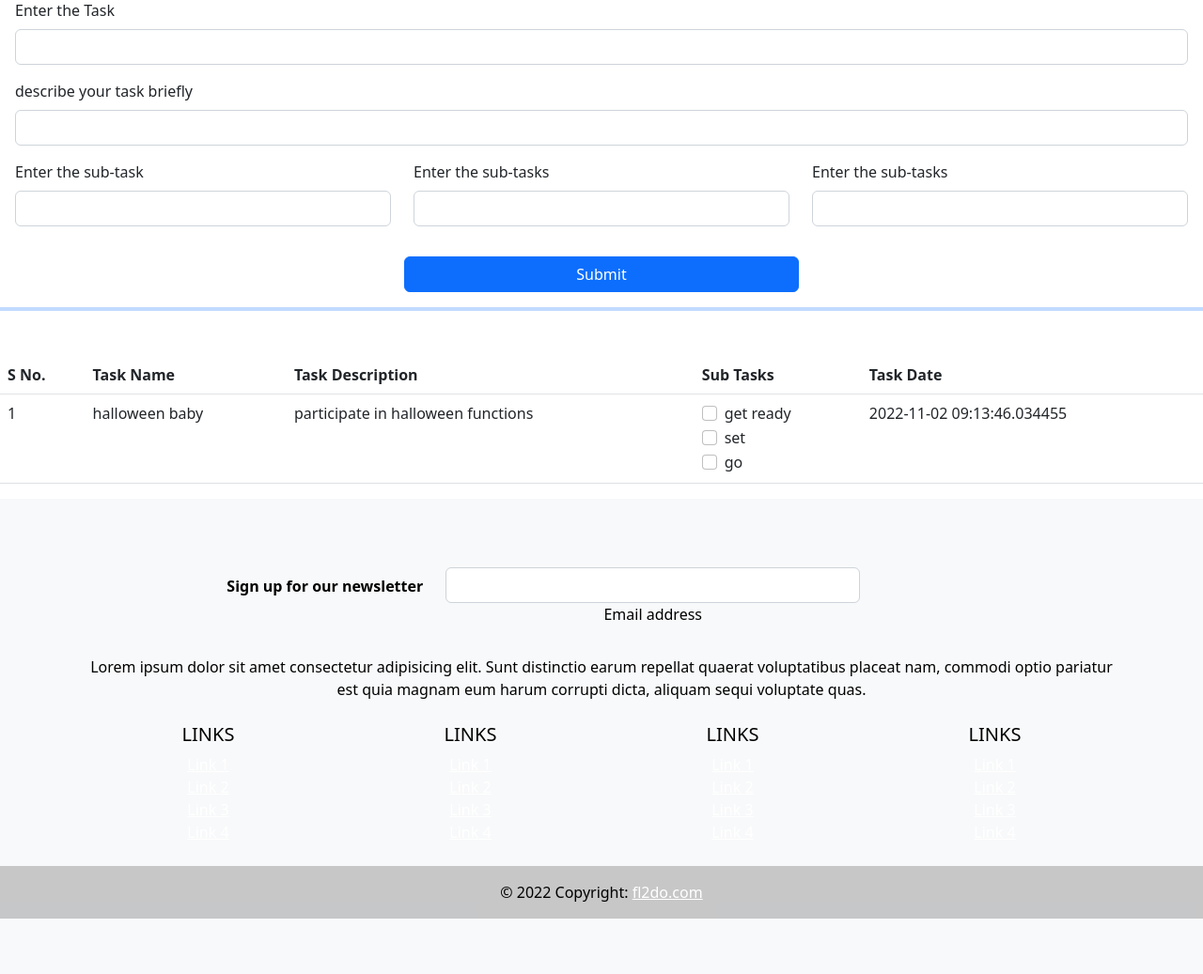
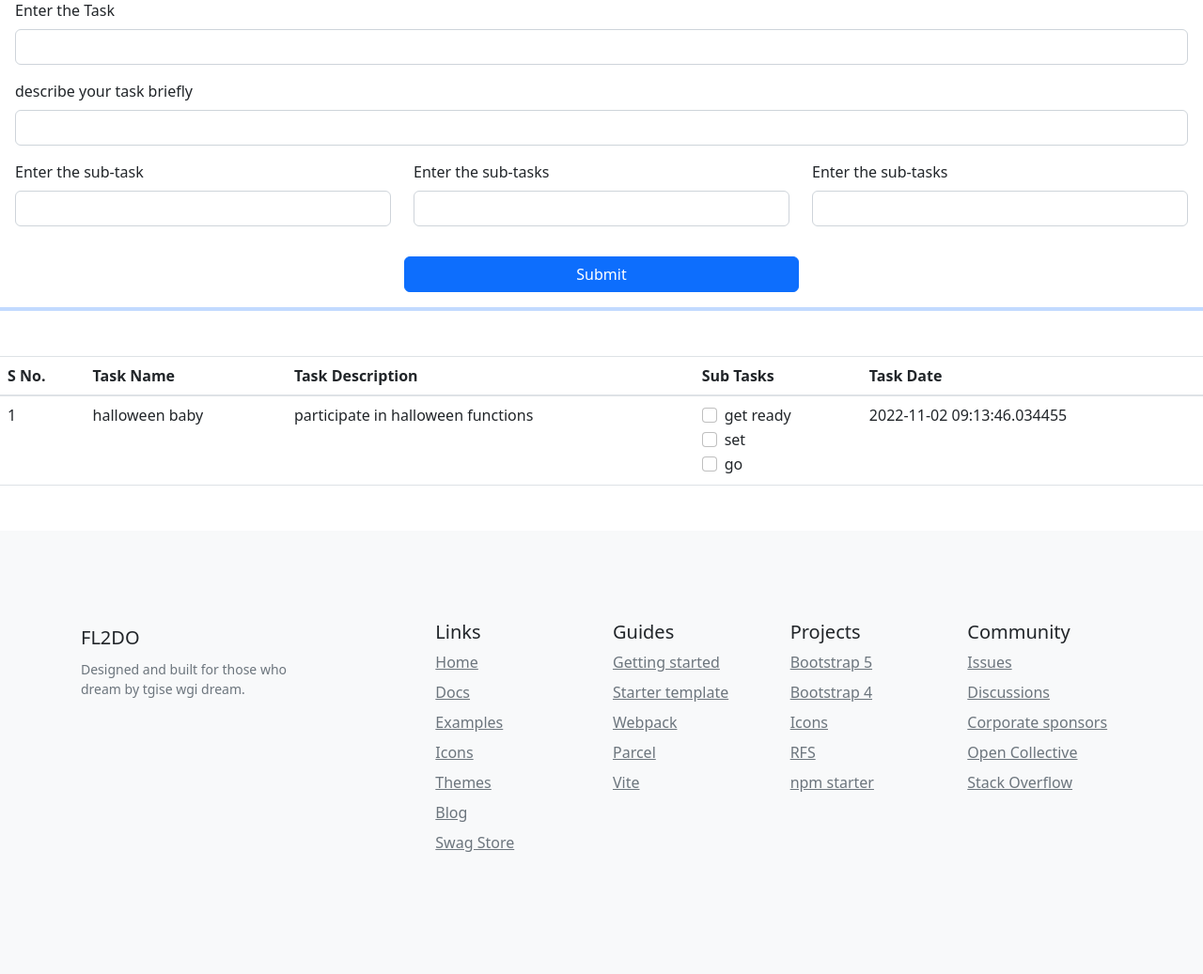
Before and after one commit to Vishakh2012/fl2do, a Flask app: page / in a window 1280 px wide. Shown: the part 57-1094 px from the top of the page at 94% size. Before the commit the page ends 1035 px from the top, so only its background shows below. Run offline with Flask 3, Linux system fonts and the light colour scheme; some libraries are stand-ins or nearby versions.

Commit message:
added footer

```diff
--- a/templates/base.html
+++ b/templates/base.html
@@ -1,18 +1,28 @@
 <!DOCTYPE html>
 <html lang="en">
+
 <head>
     {% block head %}
     <meta charset="UTF-8">
     <meta http-equiv="X-UA-Compatible" content="IE=edge">
     <meta name="viewport" content="width=device-width, initial-scale=1.0">
     <title>{% block title %} {% endblock title %}</title>
+    <!-- icons for the footer -->
+    <link rel="stylesheet" href="https://cdnjs.cloudflare.com/ajax/libs/twitter-bootstrap/4.1.3/css/bootstrap.min.css">
+    <link rel="stylesheet" href="https://cdnjs.cloudflare.com/ajax/libs/ionicons/2.0.1/css/ionicons.min.css">
+    <link rel="stylesheet" href="assets/css/style.css">
     <!-- CSS only -->
-<link href="https://cdn.jsdelivr.net/npm/bootstrap@5.2.2/dist/css/bootstrap.min.css" rel="stylesheet" integrity="sha384-Zenh87qX5JnK2Jl0vWa8Ck2rdkQ2Bzep5IDxbcnCeuOxjzrPF/et3URy9Bv1WTRi" crossorigin="anonymous">
+    <link rel="stylesheet" integrity="sha256-NAxhqDvtY0l4xn+YVa6WjAcmd94NNfttjNsDmNatFVc=" crossorigin="anonymous" />
+    <link href="https://cdn.jsdelivr.net/npm/bootstrap@5.2.2/dist/css/bootstrap.min.css" rel="stylesheet"
+        integrity="sha384-Zenh87qX5JnK2Jl0vWa8Ck2rdkQ2Bzep5IDxbcnCeuOxjzrPF/et3URy9Bv1WTRi" crossorigin="anonymous">
     <!-- JavaScript Bundle with Popper -->
-<script src="https://cdn.jsdelivr.net/npm/bootstrap@5.2.2/dist/js/bootstrap.bundle.min.js" integrity="sha384-OERcA2EqjJCMA+/3y+gxIOqMEjwtxJY7qPCqsdltbNJuaOe923+mo//f6V8Qbsw3" crossorigin="anonymous"></script>
+    <script src="https://cdn.jsdelivr.net/npm/bootstrap@5.2.2/dist/js/bootstrap.bundle.min.js"
+        integrity="sha384-OERcA2EqjJCMA+/3y+gxIOqMEjwtxJY7qPCqsdltbNJuaOe923+mo//f6V8Qbsw3"
+        crossorigin="anonymous"></script>
     <script src="static/index.js"></script>
     {% endblock head %}
 </head>
+
 <body>
     <!-- navbar -->
     <div id="nav-bar">
@@ -20,7 +30,9 @@
         <nav class="navbar navbar-expand-lg bg-light">
             <div class="container-fluid">
                 <a class="navbar-brand" href="#">fl2do</a>
-          <button class="navbar-toggler" type="button" data-bs-toggle="collapse" data-bs-target="#navbarSupportedContent" aria-controls="navbarSupportedContent" aria-expanded="false" aria-label="Toggle navigation">
+                <button class="navbar-toggler" type="button" data-bs-toggle="collapse"
+                    data-bs-target="#navbarSupportedContent" aria-controls="navbarSupportedContent"
+                    aria-expanded="false" aria-label="Toggle navigation">
                     <span class="navbar-toggler-icon"></span>
                 </button>
                 <div class="collapse navbar-collapse" id="navbarSupportedContent">
@@ -32,7 +44,8 @@
                             <a class="nav-link" href="#">Blog</a>
                         </li>
                         <li class="nav-item dropdown">
-                <a class="nav-link dropdown-toggle" href="#" role="button" data-bs-toggle="dropdown" aria-expanded="false">
+                            <a class="nav-link dropdown-toggle" href="#" role="button" data-bs-toggle="dropdown"
+                                aria-expanded="false">
                                 About Us
                             </a>
                             <ul class="dropdown-menu">
@@ -42,7 +55,8 @@
                         </li>
                     </ul>
                     <form class="d-flex" role="search">
-              <input class="form-control me-2 fw-semibold" type="search" placeholder="Search" aria-label="Search">
+                        <input class="form-control me-2 fw-semibold" type="search" placeholder="Search"
+                            aria-label="Search">
                         <button class="btn btn-outline-primary" type="submit">Search</button>
                     </form>
                 </div>
@@ -55,195 +69,67 @@
         {% block content %}
         {% endblock content %}
     </div>
-   <!-- footer -->
-
-       <!-- Footer -->
-   <footer class="bg-light text-center text-black">
     {% block footer %}
-    <!-- Grid container -->
-    <div class="container p-4">
-      <!-- Section: Social media -->
-      <section class="mb-4">
-        <!-- Facebook -->
-        <a class="btn btn-outline-light btn-floating m-1" href="#!" role="button"
-          ><i class="fab fa-facebook-f"></i
-        ></a>
-
-        <!-- Twitter -->
-        <a class="btn btn-outline-light btn-floating m-1" href="#!" role="button"
-          ><i class="fab fa-twitter"></i
-        ></a>
-
-        <!-- Google -->
-        <a class="btn btn-outline-light btn-floating m-1" href="#!" role="button"
-          ><i class="fab fa-google"></i
-        ></a>
-
-        <!-- Instagram -->
-        <a class="btn btn-outline-light btn-floating m-1" href="#!" role="button"
-          ><i class="fab fa-instagram"></i
-        ></a>
-
-        <!-- Linkedin -->
-        <a class="btn btn-outline-light btn-floating m-1" href="#!" role="button"
-          ><i class="fab fa-linkedin-in"></i
-        ></a>
-
-        <!-- Github -->
-        <a class="btn btn-outline-light btn-floating m-1" href="#!" role="button"
-          ><i class="fab fa-github"></i
-        ></a>
-      </section>
-      <!-- Section: Social media -->
-
-      <!-- Section: Form -->
-      <section class="">
-        <form action="">
-          <!--Grid row-->
-          <div class="row d-flex justify-content-center">
-            <!--Grid column-->
-            <div class="col-auto">
-              <p class="pt-2">
-                <strong>Sign up for our newsletter</strong>
-              </p>
+    <footer class="bd-footer py-4 py-md-5 mt-5 bg-light">
+        <div class="container py-4 py-md-5 px-4 px-md-3">
+            <div class="row">
+                <div class="col-lg-3 mb-3">
+                    <a class="d-inline-flex align-items-center mb-2 link-dark text-decoration-none" href="/"
+                        aria-label="FL2DO">
+                        <svg                                                                                                                                                                                            id="e9GwIjMqnNE1" xmlns="http://www.w3.org/2000/svg" xmlns:xlink="http://www.w3.org/1999/xlink" viewBox="0 0 300 300" shape-rendering="geometricPrecision" text-rendering="geometricPrecision"><g transform="translate(70.178775 13.122861)"><path d="M61.278052,119.246862c17.359916-43.853183,63.697138-141.838068,53.062001-61.049829-.074467.565678-53.062001-27.900342-53.062001,61.049829Z" stroke="#3f5787" stroke-width="0.6"/><path d="M61.848612,126.664131c-1.141119,41.650818,54.08193-20.527112,54.203119-19.96957c8.634575,39.72412-45.010455,15.892634-54.203119,19.96957Z" transform="translate(.000002 0.000001)" stroke="#3f5787" stroke-width="0.6"/><path style="mix-blend-mode:darken" d="M61.278052,214.530238v-95.283376c33.493502,94.914861-52.50004,63.218219,0,95.283376Z" transform="translate(0 0.000002)" paint-order="stroke fill markers" stroke="#3f5787" stroke-width="0.6"/><path d="M241.004184,58.197033l-3.423355,134.651959-61.04983,4.564473c55.451871,26.298225,86.50361-45.129588,64.473185-139.216432Z" transform="translate(-165.655056 16.44436)" stroke="#3f5787" stroke-width="0.6"/></g></svg>
+                        <span class="fs-5">FL2DO</span>
+                    </a>
+                    <ul class="list-unstyled small text-muted">
+                        <li class="mb-2">Designed and built for those who dream by tgise wgi dream.</li>
+                    </ul>
                 </div>
-            <!--Grid column-->
-
-            <!--Grid column-->
-            <div class="col-md-5 col-12">
-              <!-- Email input -->
-              <div class="form-outline form-white mb-4">
-                <input type="email" id="form5Example21" class="form-control" />
-                <label class="form-label" for="form5Example21">Email address</label>
+                <div class="col-6 col-lg-2 offset-lg-1 mb-3">
+                    <h5>Links</h5>
+                    <ul class="list-unstyled">
+                        <li class="mb-2"><a class="link-secondary" href="/">Home</a></li>
+                        <li class="mb-2"><a class="link-secondary" href="/docs/5.2/">Docs</a></li>
+                        <li class="mb-2"><a class="link-secondary" href="/docs/5.2/examples/">Examples</a></li>
+                        <li class="mb-2"><a class="link-secondary" href="https://icons.getbootstrap.com/">Icons</a></li>
+                        <li class="mb-2"><a class="link-secondary" href="https://themes.getbootstrap.com/">Themes</a></li>
+                        <li class="mb-2"><a class="link-secondary" href="https://blog.getbootstrap.com/">Blog</a></li>
+                        <li class="mb-2"><a class="link-secondary" href="https://cottonbureau.com/people/bootstrap">Swag Store</a></li>
+                    </ul>
+                </div>
+                <div class="col-6 col-lg-2 mb-3">
+                    <h5>Guides</h5>
+                    <ul class="list-unstyled">
+                        <li class="mb-2"><a class="link-secondary" href="/docs/5.2/getting-started/">Getting started</a></li>
+                        <li class="mb-2"><a class="link-secondary" href="/docs/5.2/examples/starter-template/">Starter template</a></li>
+                        <li class="mb-2"><a class="link-secondary" href="/docs/5.2/getting-started/webpack/">Webpack</a></li>
+                        <li class="mb-2"><a class="link-secondary" href="/docs/5.2/getting-started/parcel/">Parcel</a></li>
+                        <li class="mb-2"><a class="link-secondary" href="/docs/5.2/getting-started/vite/">Vite</a></li>
+                    </ul>
+                </div>
+                <div class="col-6 col-lg-2 mb-3">
+                    <h5>Projects</h5>
+                    <ul class="list-unstyled">
+                        <li class="mb-2"><a class="link-secondary" href="https://github.com/twbs/bootstrap">Bootstrap 5</a></li>
+                        <li class="mb-2"><a class="link-secondary" href="https://github.com/twbs/bootstrap/tree/v4-dev">Bootstrap 4</a></li>
+                        <li class="mb-2"><a class="link-secondary" href="https://github.com/twbs/icons">Icons</a></li>
+                        <li class="mb-2"><a class="link-secondary" href="https://github.com/twbs/rfs">RFS</a></li>
+                        <li class="mb-2"><a class="link-secondary" href="https://github.com/twbs/bootstrap-npm-starter">npm starter</a></li>
+                    </ul>
+                </div>
+                <div class="col-6 col-lg-2 mb-3">
+                    <h5>Community</h5>
+                    <ul class="list-unstyled">
+                        <li class="mb-2"><a class="link-secondary" href="https://github.com/twbs/bootstrap/issues">Issues</a></li>
+                        <li class="mb-2"><a class="link-secondary" href="https://github.com/twbs/bootstrap/discussions">Discussions</a></li>
+                        <li class="mb-2"><a class="link-secondary" href="https://github.com/sponsors/twbs">Corporate sponsors</a></li>
+                        <li class="mb-2"><a class="link-secondary" href="https://opencollective.com/bootstrap">Open Collective</a></li>
+                        <li class="mb-2"><a class="link-secondary" href="https://stackoverflow.com/questions/tagged/bootstrap-5">Stack
+                                Overflow</a></li>
+                    </ul>
                 </div>
             </div>
-            <!--Grid column-->
+        </div>
+    </footer>
+    {% endblock footer %}
+</body>
 
-            <!--Grid column-->
-            <div class="col-auto">
-              <!-- Submit button -->
-              <button type="submit" class="btn btn-outline-light mb-4">
-                Subscribe
-              </button>
-            </div>
-            <!--Grid column-->
-          </div>
-          <!--Grid row-->
-        </form>
-      </section>
-      <!-- Section: Form -->
-
-      <!-- Section: Text -->
-      <section class="mb-4">
-        <p>
-          Lorem ipsum dolor sit amet consectetur adipisicing elit. Sunt distinctio earum
-          repellat quaerat voluptatibus placeat nam, commodi optio pariatur est quia magnam
-          eum harum corrupti dicta, aliquam sequi voluptate quas.
-        </p>
-      </section>
-      <!-- Section: Text -->
-
-      <!-- Section: Links -->
-      <section class="">
-        <!--Grid row-->
-        <div class="row">
-          <!--Grid column-->
-          <div class="col-lg-3 col-md-6 mb-4 mb-md-0">
-            <h5 class="text-uppercase">Links</h5>
-
-            <ul class="list-unstyled mb-0">
-              <li>
-                <a href="#!" class="text-white">Link 1</a>
-              </li>
-              <li>
-                <a href="#!" class="text-white">Link 2</a>
-              </li>
-              <li>
-                <a href="#!" class="text-white">Link 3</a>
-              </li>
-              <li>
-                <a href="#!" class="text-white">Link 4</a>
-              </li>
-            </ul>
-          </div>
-          <!--Grid column-->
-
-          <!--Grid column-->
-          <div class="col-lg-3 col-md-6 mb-4 mb-md-0">
-            <h5 class="text-uppercase">Links</h5>
-
-            <ul class="list-unstyled mb-0">
-              <li>
-                <a href="#!" class="text-white">Link 1</a>
-              </li>
-              <li>
-                <a href="#!" class="text-white">Link 2</a>
-              </li>
-              <li>
-                <a href="#!" class="text-white">Link 3</a>
-              </li>
-              <li>
-                <a href="#!" class="text-white">Link 4</a>
-              </li>
-            </ul>
-          </div>
-          <!--Grid column-->
-
-          <!--Grid column-->
-          <div class="col-lg-3 col-md-6 mb-4 mb-md-0">
-            <h5 class="text-uppercase">Links</h5>
-
-            <ul class="list-unstyled mb-0">
-              <li>
-                <a href="#!" class="text-white">Link 1</a>
-              </li>
-              <li>
-                <a href="#!" class="text-white">Link 2</a>
-              </li>
-              <li>
-                <a href="#!" class="text-white">Link 3</a>
-              </li>
-              <li>
-                <a href="#!" class="text-white">Link 4</a>
-              </li>
-            </ul>
-          </div>
-          <!--Grid column-->
-
-          <!--Grid column-->
-          <div class="col-lg-3 col-md-6 mb-4 mb-md-0">
-            <h5 class="text-uppercase">Links</h5>
-
-            <ul class="list-unstyled mb-0">
-              <li>
-                <a href="#!" class="text-white">Link 1</a>
-              </li>
-              <li>
-                <a href="#!" class="text-white">Link 2</a>
-              </li>
-              <li>
-                <a href="#!" class="text-white">Link 3</a>
-              </li>
-              <li>
-                <a href="#!" class="text-white">Link 4</a>
-              </li>
-            </ul>
-          </div>
-          <!--Grid column-->
-        </div>
-        <!--Grid row-->
-      </section>
-      <!-- Section: Links -->
-    </div>
-    <!-- Grid container -->
-
-    <!-- Copyright -->
-    <div class="text-center p-3" style="background-color: rgba(0, 0, 0, 0.2);">
-      © 2022 Copyright:
-      <a class="text-white" href="/index.html">fl2do.com</a>
-    </div>
-    <!-- Copyright -->
-    {% endblock footer %}
-</footer>
-</body>
 </html>
```
Also changed, not shown: instance/fl2do.db. Lines whose indentation alone changed are shown as unchanged.
